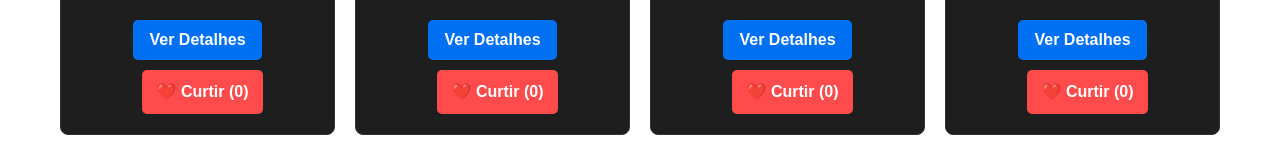
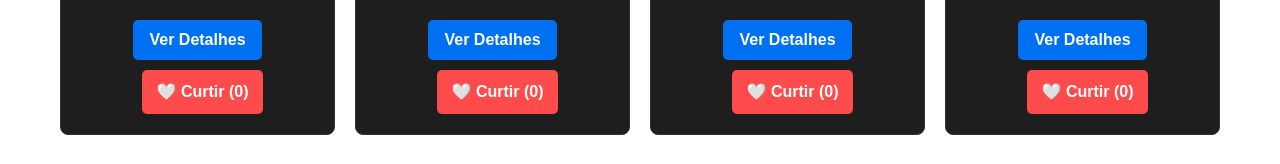
Before and after one commit to Callebe-Mendes/projectweb1site, a Next.js app in the folder teste/: page /produtos in a window 1280 px wide. Shown: the part 325-489 px from the top of the page. Built offline with nearby package versions, Linux system fonts and the light colour scheme.

Commit message:
feat: BotaoCurtir com toggle de curtida

```diff
--- a/teste/src/components/BotaoCurtir/BotaoCurtir.module.css
+++ b/teste/src/components/BotaoCurtir/BotaoCurtir.module.css
@@ -14,3 +14,12 @@
 .botaoFavorito:hover {
   background-color: #cc0000;
 }
+
+.botaoFavorito:disabled {
+  background-color: #888;
+  cursor: not-allowed;
+}
+
+.curtido {
+  background-color: #888;
+}
--- a/teste/src/components/BotaoCurtir/index.js
+++ b/teste/src/components/BotaoCurtir/index.js
@@ -1,17 +1,28 @@
-"use client"; // Diretiva exigida pelo professor para componentes interativos
+"use client";
 import { useState } from 'react';
 import styles from './BotaoCurtir.module.css';
 
 export default function BotaoCurtir() {
-  // Hook useState para gerenciar o número de curtidas
   const [curtidas, setCurtidas] = useState(0);
+  const [jaCurtiu, setJaCurtiu] = useState(false);
 
-  return (
+  // Função para lidar com o clique no botão de curtir
+ function handleCurtir() {
+    if (jaCurtiu) {
+      setCurtidas(curtidas - 1);
+      setJaCurtiu(false);
+    } else {
+      setCurtidas(curtidas + 1);
+      setJaCurtiu(true);
+    }
+  }
+
+    return (
     <button
-      className={styles.botaoFavorito}
-      onClick={() => setCurtidas(curtidas + 1)}
+      className={`${styles.botaoFavorito} ${jaCurtiu ? styles.curtido : ""}`}
+      onClick={handleCurtir}
     >
-      ❤️ Curtir ({curtidas})
+      {jaCurtiu ? "❤️ Curtido!" : `🤍 Curtir (${curtidas})`}
     </button>
   );
 }
```
